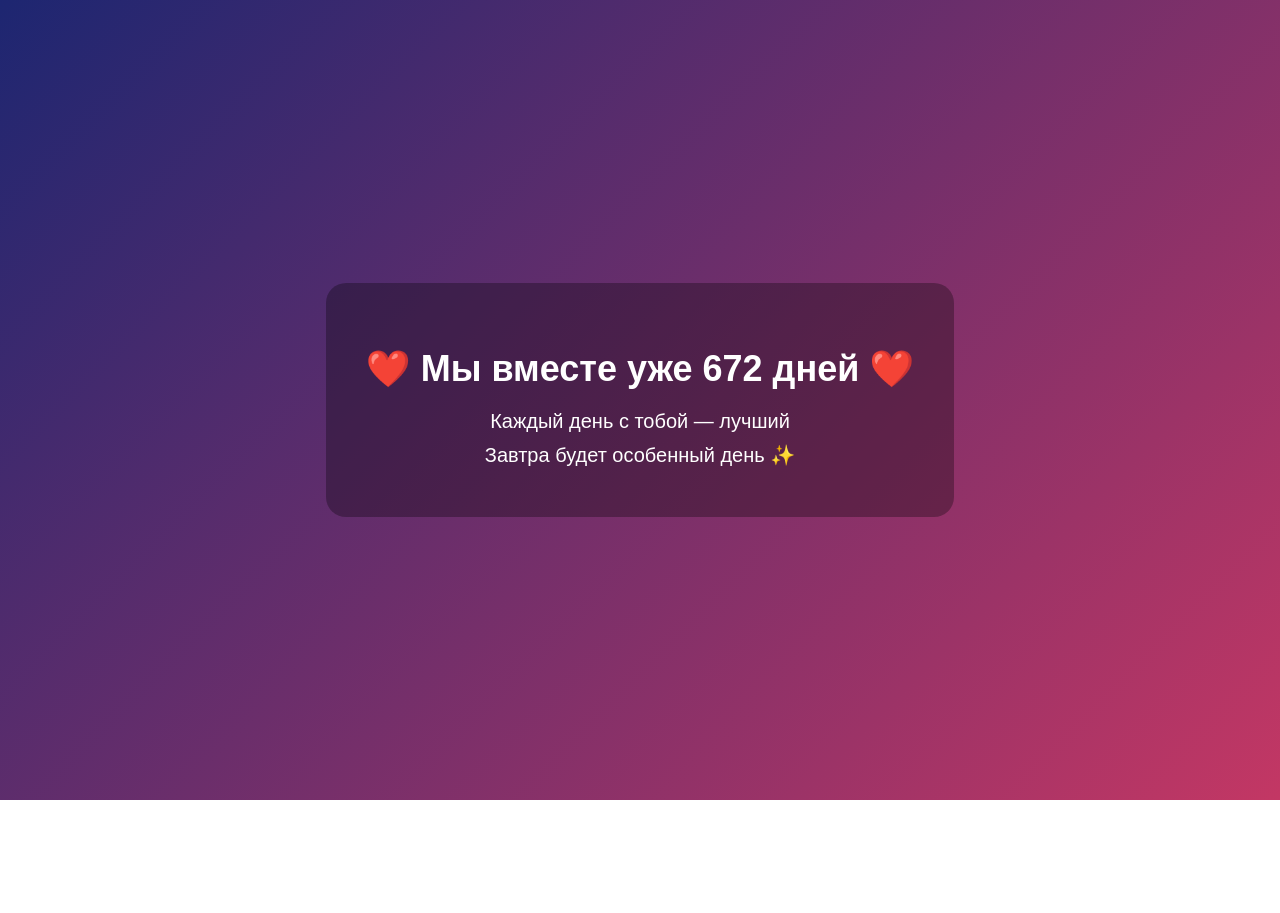
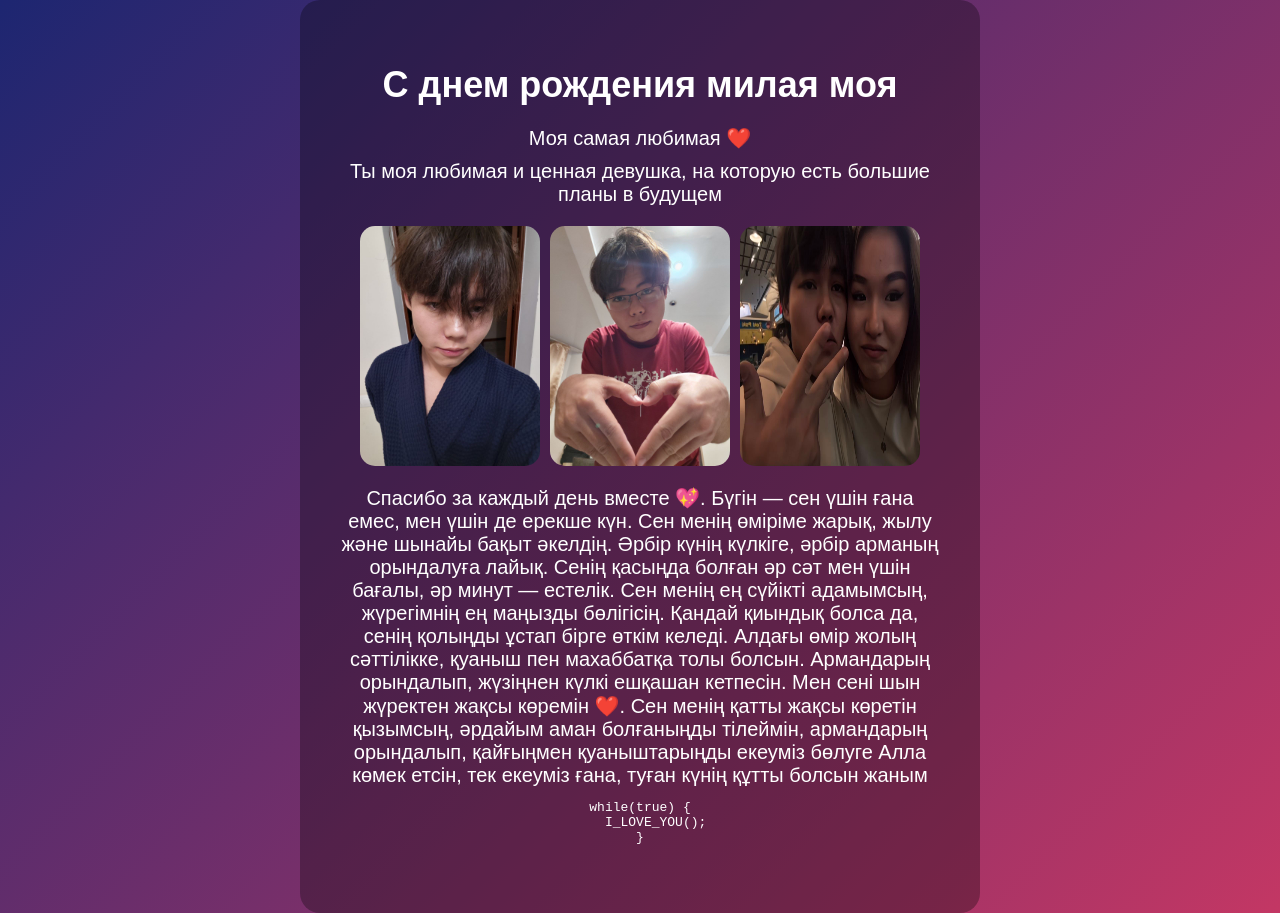
Before and after one commit to eb00dfg00lan/love-page, a plain HTML site: page index.html in a window 1280 px wide. Before the commit the page ends 800 px from the top, so only its background shows below. Drawn offline with Linux system fonts and the light colour scheme.

Commit message:
Update dates and birthday message in index.html
Updated dates for relationship start and birthday. Changed photo source names and modified birthday message.

```diff
--- a/index.html
+++ b/index.html
@@ -44,8 +44,8 @@ p  { font-size: 20px; margin: 10px 0; }
 
 <script>
 // 🔴 ИЗМЕНИ ТУТ
-const startDate = new Date("2024-02-14"); // дата начала отношений
-const birthday  = new Date("2025-12-18"); // дата её дня рождения
+const startDate = new Date("2025-12-07"); // дата начала отношений
+const birthday  = new Date("2025-12-17"); // дата её дня рождения
 
 const today = new Date();
 today.setHours(0,0,0,0);
@@ -58,9 +58,9 @@ const content = document.getElementById("content");
 // HTML для фото
 const photosHTML = `
 <div class="photos">
-    <img src="photo1.jpg" alt="Фото 1">
-    <img src="photo2.jpg" alt="Фото 2">
-    <img src="photo3.jpg" alt="Фото 3">
+    <img src="foto1.jpg" alt="Фото 1">
+    <img src="foto2.jpg" alt="Фото 2">
+    <img src="foto3.jpg" alt="Фото 3">
 </div>
 `;
 
@@ -85,12 +85,15 @@ if (today < birthday) {
     `;
 } else {
     content.innerHTML = `
-        <h1>🎉 С ДНЁМ РОЖДЕНИЯ 🎉</h1>
+        <h1>C днем рождения милая моя</h1>
         <p>Моя самая любимая ❤️</p>
         <p>Ты моя любимая и ценная девушка, на которую есть большие планы в будущем</p>
         ${photosHTML}
         ${audioHTML}
-        <p>Спасибо за каждый день вместе 💖</p>
+        <p>Спасибо за каждый день вместе 💖. Бүгін — сен үшін ғана емес, мен үшін де ерекше күн. Сен менің өміріме жарық, жылу және шынайы бақыт әкелдің. Әрбір күнің күлкіге, әрбір арманың орындалуға лайық. Сенің қасыңда болған әр сәт мен үшін бағалы, әр минут — естелік.
+Сен менің ең сүйікті адамымсың, жүрегімнің ең маңызды бөлігісің. Қандай қиындық болса да, сенің қолыңды ұстап бірге өткім келеді.
+Алдағы өмір жолың сәттілікке, қуаныш пен махаббатқа толы болсын. Армандарың орындалып, жүзіңнен күлкі ешқашан кетпесін.
+Мен сені шын жүректен жақсы көремін ❤️. Сен менің қатты жақсы көретін қызымсың, әрдайым аман болғаныңды тілеймін, армандарың орындалып, қайғыңмен қуаныштарыңды екеуміз бөлуге Алла көмек етсін, тек екеуміз ғана, туған күнің құтты болсын жаным</p>
         <pre>
 while(true) {
     I_LOVE_YOU();
```
